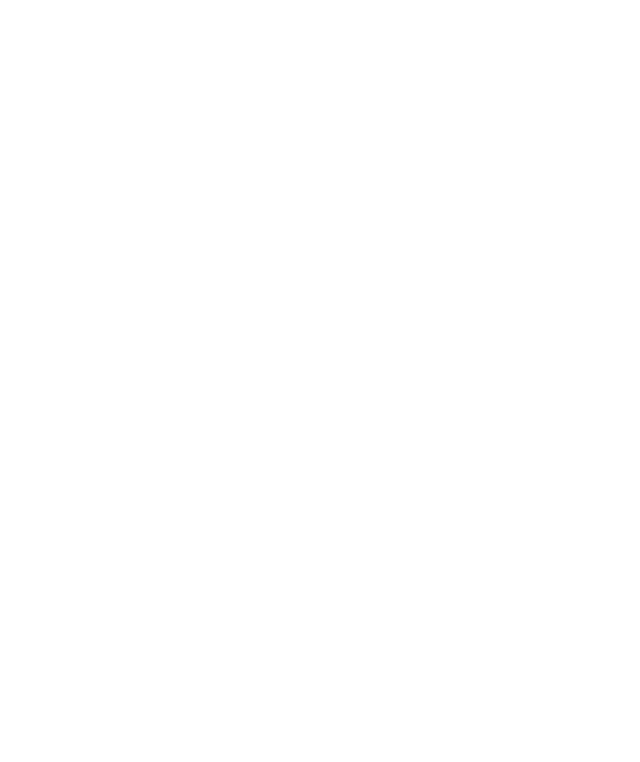
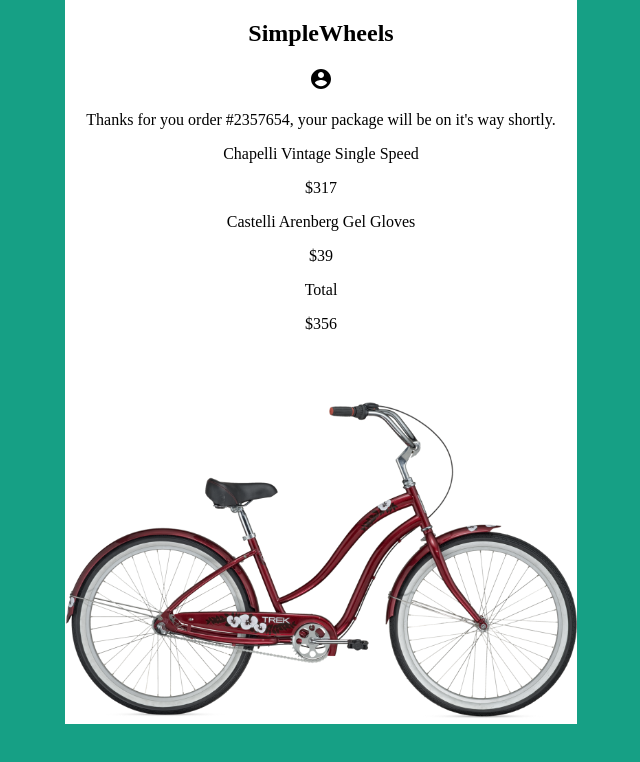
Before and after one commit to KellyTrindade/Frontloops, a plain HTML site: page Loop 1 - Step 3/assets/index.html in a window 1280 px wide. Shown: the whole page, without its empty margins (319-959 px from the left). Drawn offline with Linux system fonts and the light colour scheme.

Commit message:
Criando esqueleto do arquivo HTML e primeiras estilizações.

```diff
--- a/Loop 1 - Step 3/assets/index.html
+++ b/Loop 1 - Step 3/assets/index.html
@@ -9,6 +9,27 @@
   <link rel="stylesheet" href="./styles.css" />
 </head>
 <body>
+  <section>
+    <div class="profile-order">
+      <h2>SimpleWheels</h2>
 
+      <img src="./img/account.svg">
+
+      <p>Thanks for you order #2357654, your package will be on it's way shortly.</p>
+    </div>
+
+    <article class="order-details">
+      <p class="item">Chapelli Vintage Single Speed</p>
+      <p class="price">$317</p>
+
+      <p class="item">Castelli Arenberg Gel Gloves</p>
+      <p class="price">$39</p>
+
+      <p id="total">Total</p>
+      <p class="price">$356</p>
+    </article>
+
+    <img src="./img/bicycle.png" width="100%" >
+  </section>
 </body>
 </html>
--- a/Loop 1 - Step 3/assets/styles.css
+++ b/Loop 1 - Step 3/assets/styles.css
@@ -0,0 +1,12 @@
+body {
+    margin: 0;
+    background-color: rgb(22,160,133);
+    text-align: center; /* centraliza o conteúdo */
+}
+
+section {
+    background-color: white;
+    width: 40%;
+    display: inline-block;
+    overflow: hidden;
+}
```
